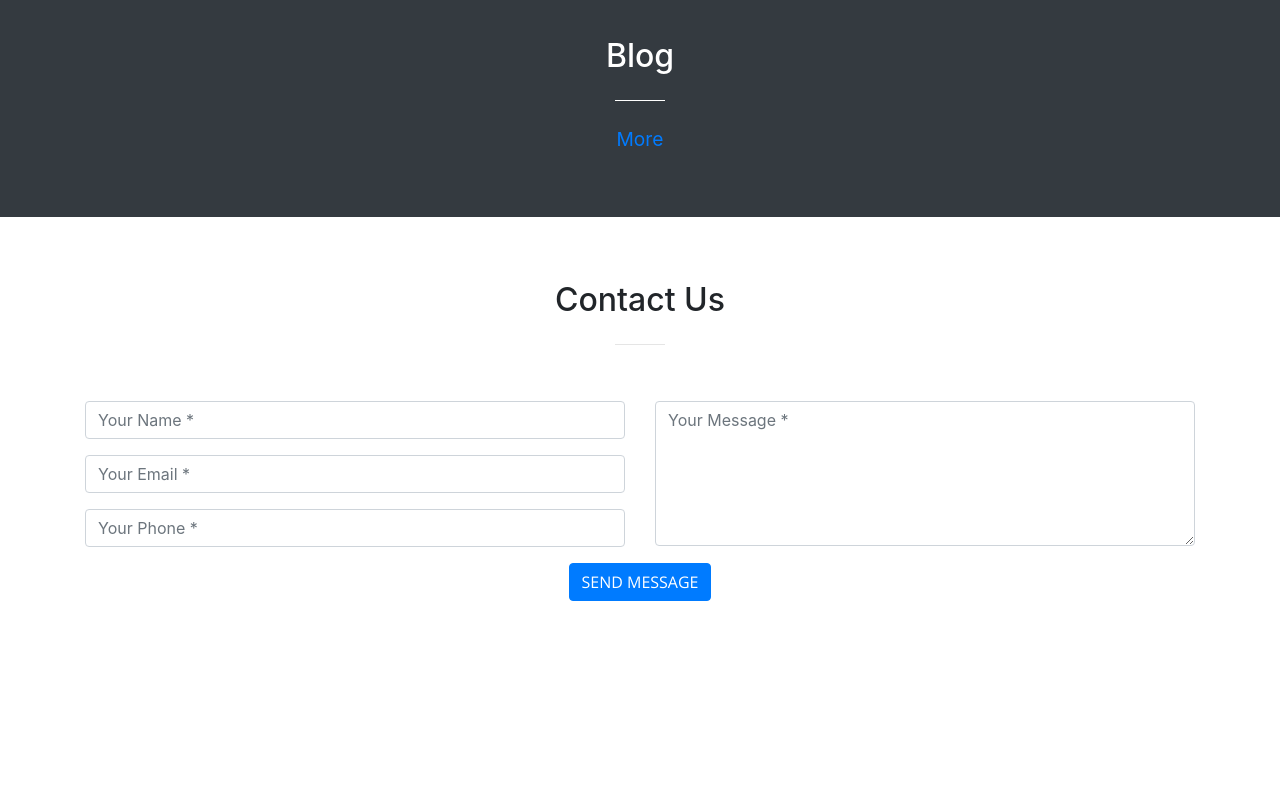
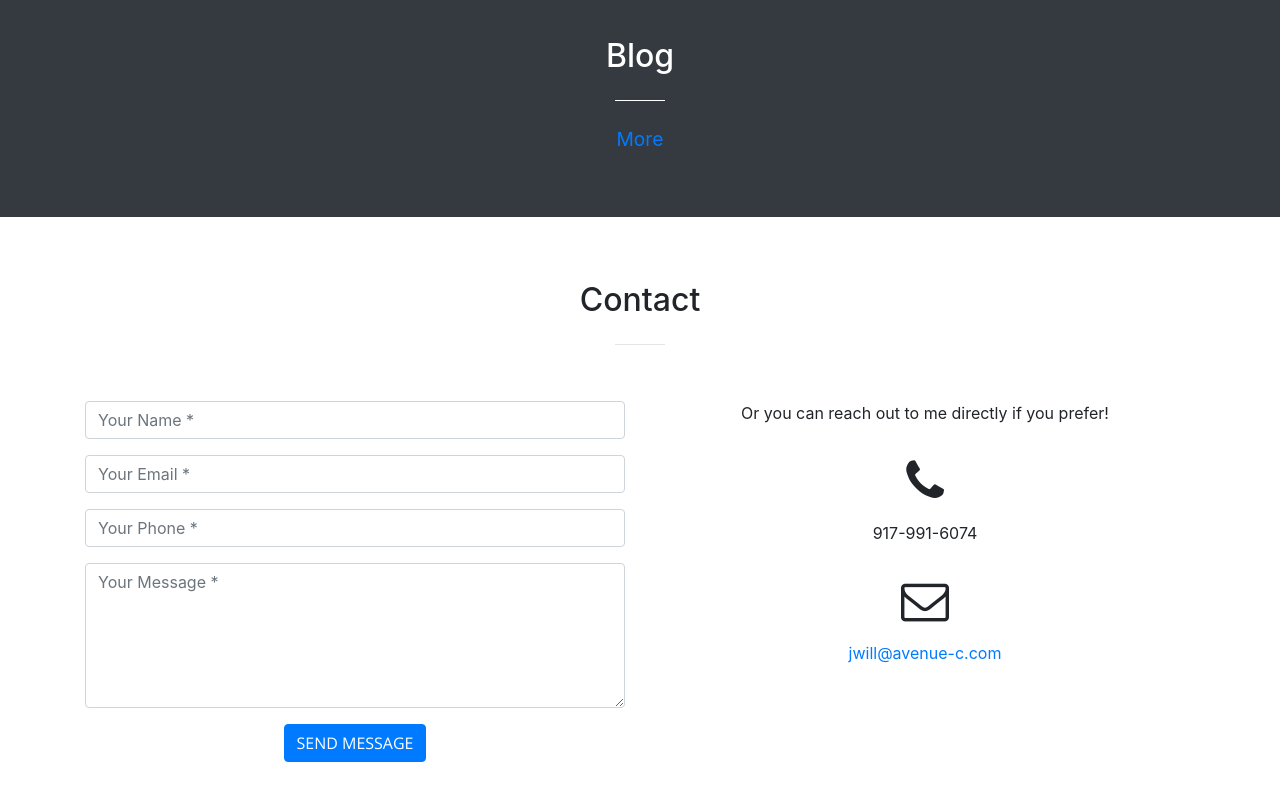
Before and after one commit to margarettanzosh/margarettanzosh.jeff, a website with bundled scripts: page jeff-portfolio/index.html in a window 1280 px wide. Shown: the part 6555-7355 px from the top of the page. Before the commit the page ends 7220 px from the top, so only its background shows below. Built offline with nearby package versions, Linux system fonts and the light colour scheme; no server answers.

Commit message:
contact info

```diff
--- a/jeff-portfolio/index.html
+++ b/jeff-portfolio/index.html
@@ -579,16 +579,18 @@
       <div class="container">
         <div class="row space-below">
           <div class="col-lg-12 text-center">
-            <h2 class="section-heading">Contact Us</h2>
+            <h2 class="section-heading">Contact</h2>
             <hr class="my-4">
-            <!-- <h3 class="section-subheading text-muted">Lorem ipsum dolor sit amet consectetur.</h3> -->
           </div>
         </div>
+
         <div class="row">
-          <div class="col-lg-12">
-            <form id="contactForm" name="sentMessage" novalidate="novalidate">
-              <div class="row">
-                <div class="col-md-6">
+          <!--<div class="col-lg-12">-->
+
+          <!--    <div class="row">-->
+            <div class="col-md-6">
+                <form id="contactForm" name="sentMessage" novalidate="novalidate">
+
                   <div class="form-group">
                     <input class="form-control" id="name" type="text" placeholder="Your Name *" required="required" data-validation-required-message="Please enter your name.">
                     <p class="help-block text-danger"></p>
@@ -597,27 +599,50 @@
                     <input class="form-control" id="email" type="email" placeholder="Your Email *" required="required" data-validation-required-message="Please enter your email address.">
                     <p class="help-block text-danger"></p>
                   </div>
-                  <div class="form-group space-below">
+                  <div class="form-group">
                     <input class="form-control" id="phone" type="tel" placeholder="Your Phone *" required="required" data-validation-required-message="Please enter your phone number.">
                     <p class="help-block text-danger"></p>
                   </div>
-                </div>
-                <div class="col-md-6">
-                  <div class="form-group">
+                <!--</div>-->
+                <!--<div class="col-md-6">-->
+                  <div class="form-group space-below">
                     <textarea class="form-control" id="message" placeholder="Your Message *" required="required" data-validation-required-message="Please enter a message."></textarea>
                     <p class="help-block text-danger"></p>
                   </div>
+
+                  <div class="text-center space-below">
+                    <div id="success"></div>
+                    <button id="sendMessageButton" class="btn btn-primary btn-xl text-uppercase" type="submit">Send Message</button>
+                  </div>
+                <!--</div>-->
+
+              </form>
+            </div>
+
+            <!--<div class="row">-->
+              <div class="col-md-6">
+                <div class="ml-auto text-center space-below">
+                  <p>
+                    Or you can reach out to me directly if you prefer!
+                  </p>
                 </div>
-                <div class="clearfix"></div>
-                <div class="col-lg-12 text-center">
-                  <div id="success"></div>
-                  <button id="sendMessageButton" class="btn btn-primary btn-xl text-uppercase" type="submit">Send Message</button>
+                <div class="ml-auto text-center space-below">
+                  <i class="fa fa-phone fa-3x mb-3 sr-contact"></i>
+                  <p>917-991-6074</p>
+                </div>
+                <div class="mr-auto text-center">
+                  <i class="fa fa-envelope-o fa-3x mb-3 sr-contact"></i>
+                  <p>
+                    <a href="mailto:jwill@avenue-c.com">jwill@avenue-c.com</a>
+                  </p>
                 </div>
               </div>
-            </form>
+
+            </div>
           </div>
-        </div>
-      </div>
+        <!--</div>-->
+
+      <!--</div>-->
     </section>
 
     <!-- Modal 1 -->
```
